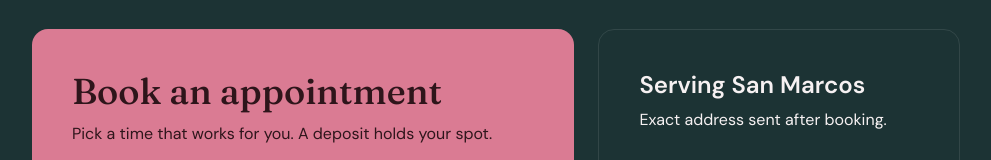
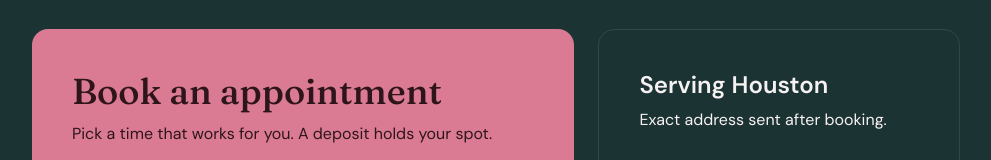
Before and after one commit to Guillermotrejo1/salon, a Next.js app: page / in a window 1280 px wide. Shown: the part 2963-3123 px from the top of the page, without its empty margins (144-1135 px from the left). Built offline with nearby package versions, Linux system fonts and the light colour scheme.

Commit message:
edited the serving area

```diff
--- a/src/components/layout/Header.tsx
+++ b/src/components/layout/Header.tsx
@@ -1,4 +1,3 @@
-import Image from "next/image";
 import Link from "next/link";
 import Nav from "./Nav";
 import { site } from "@/data/site";
--- a/src/data/site.ts
+++ b/src/data/site.ts
@@ -1,6 +1,6 @@
 export const site = {
   name: "Jon Doe",
-  area: "San Marcos",
+  area: "Houston",
   bookingUrl: "https://www.guillermotrejo.dev/",
   instagramUrl: "https://www.facebook.com/guillermo.trejo.77/",
   messengerUrl: "https://www.facebook.com/guillermo.trejo.77/"
```
